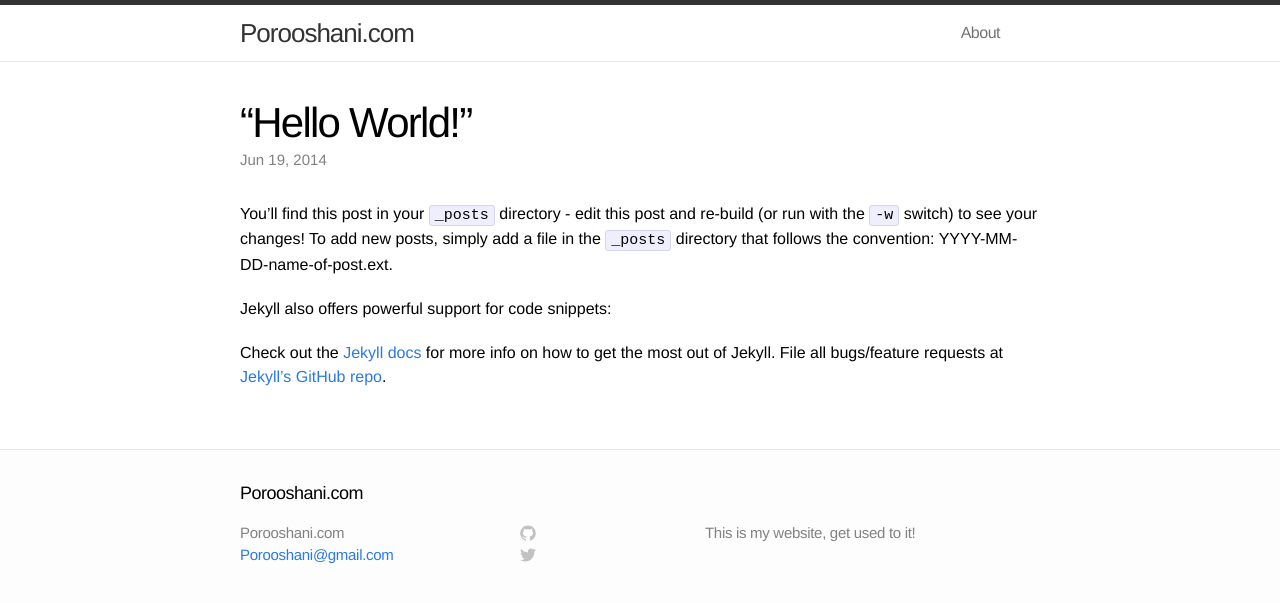
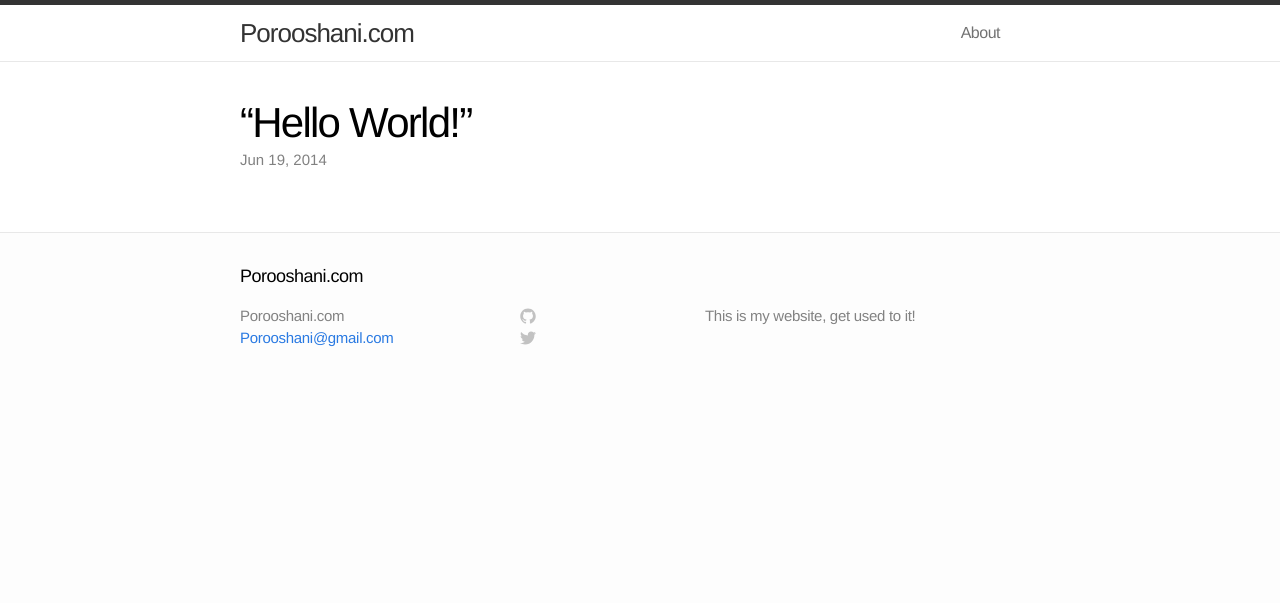
Before and after one commit to mohpor/mohpor.github.io, a Jekyll site: the page built from _posts/2014-06-19-Hello-World.markdown, in a window 1280 px wide. Shown: the top 603 px of the page. Built offline with Jekyll 4.4.1, drawn with Linux system fonts in a browser that asks for light colours.

Commit message:
new update

```diff
--- a/_posts/2014-06-19-Hello-World.markdown
+++ b/_posts/2014-06-19-Hello-World.markdown
@@ -5,12 +5,6 @@
 categories: jekyll update
 ---
 
-You'll find this post in your `_posts` directory - edit this post and re-build (or run with the `-w` switch) to see your changes!
-To add new posts, simply add a file in the `_posts` directory that follows the convention: YYYY-MM-DD-name-of-post.ext.
-
-Jekyll also offers powerful support for code snippets:
-
-Check out the [Jekyll docs][jekyll] for more info on how to get the most out of Jekyll. File all bugs/feature requests at [Jekyll's GitHub repo][jekyll-gh].
 
 [jekyll-gh]: https://github.com/jekyll/jekyll
 [jekyll]:    http://jekyllrb.com
```
